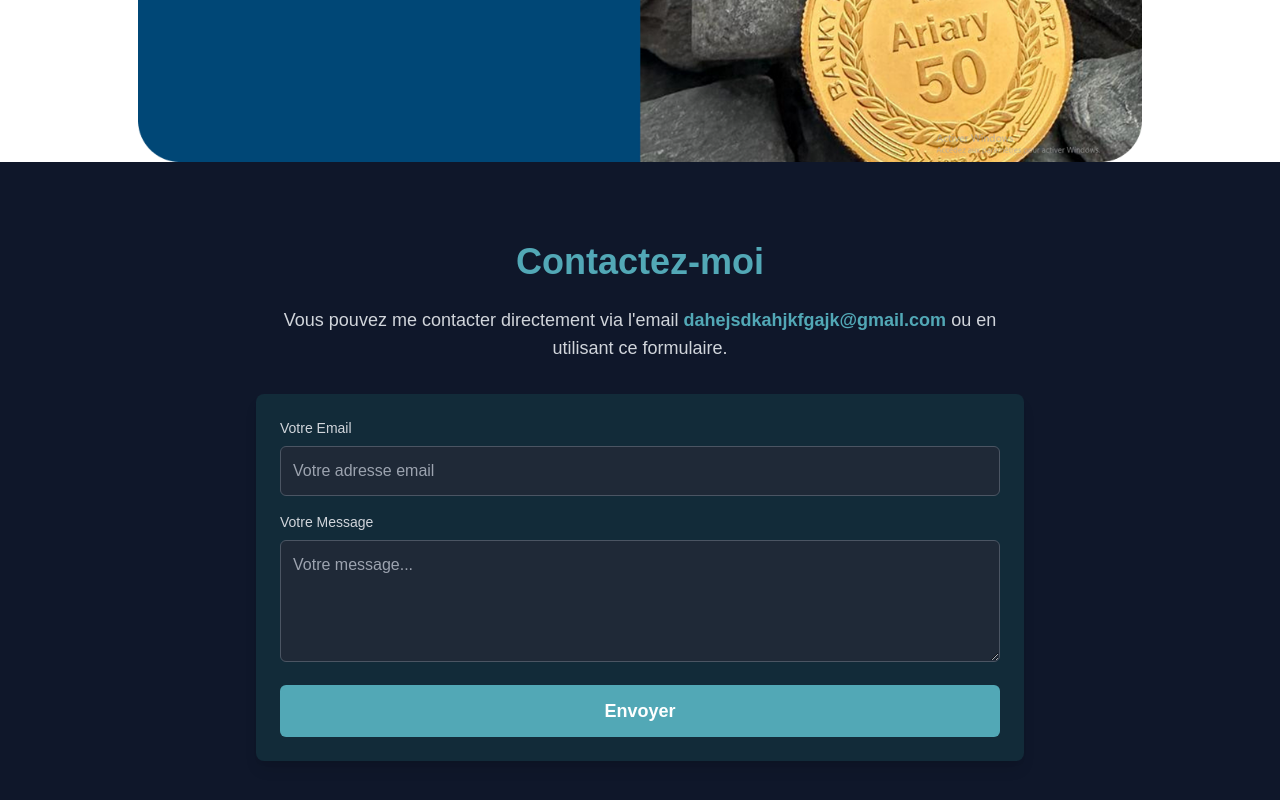
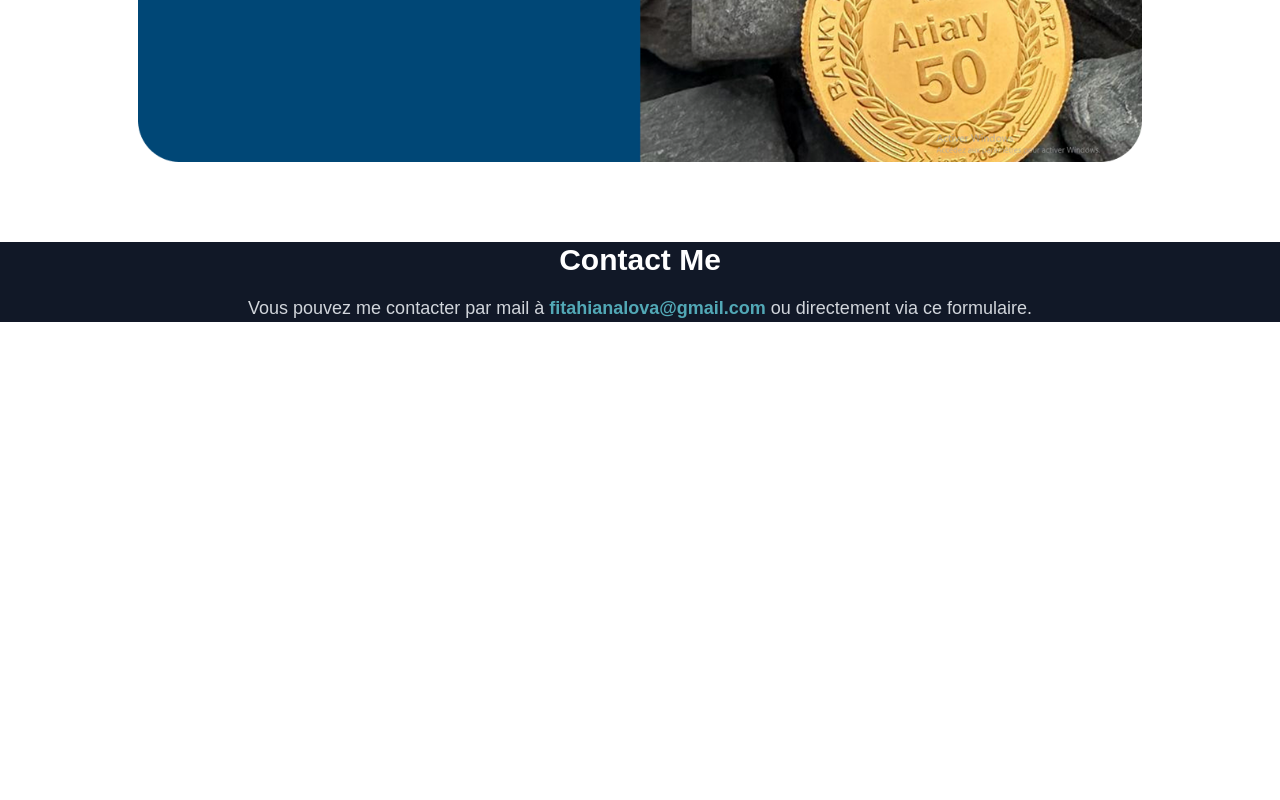
Before and after one commit to Mukkun007/PORTFOLIO-LOVA, a Next.js app: page / in a window 1280 px wide. Shown: the part 4743-5543 px from the top of the page. After the commit the page ends 5065 px from the top, so only its background shows below. Built offline with nearby package versions, Linux system fonts and the light colour scheme.

Commit message:
paragraphe contact me

```diff
--- a/src/app/page.tsx
+++ b/src/app/page.tsx
@@ -54,7 +54,7 @@ export default function Page() {
         <div id="projects">
           <Projects />
         </div>
-        <div id="cotacts">
+        <div id="contacts">
           <Contacts />
         </div>
         {/* <div id="code">
--- a/src/components/Contact.tsx
+++ b/src/components/Contact.tsx
@@ -3,101 +3,22 @@
 import { useState } from "react";
 
 const Contact = () => {
-  const [email, setEmail] = useState("");
-  const [message, setMessage] = useState("");
-  const [status, setStatus] = useState("");
-
-  const handleSubmit = async (e: React.FormEvent) => {
-    e.preventDefault();
-
-    const data = {
-      email,
-      message,
-    };
-
-    try {
-      const response = await fetch("/api/contact", {
-        method: "POST",
-        headers: {
-          "Content-Type": "application/json",
-        },
-        body: JSON.stringify(data),
-      });
-
-      if (response.ok) {
-        setStatus("Message envoyé avec succès !");
-        setEmail("");
-        setMessage("");
-      } else {
-        setStatus("Erreur lors de l'envoi du message.");
-      }
-    } catch (error) {
-      setStatus("Erreur de connexion.");
-    }
-  };
-
   return (
-    <section className="py-20 px-5 bg-[#0f172a] text-white">
-      <div className="max-w-3xl mx-auto text-center">
-        <h2 className="text-3xl sm:text-4xl font-bold mb-6 text-[#52a8b6]">
-          Contactez-moi
-        </h2>
-        <p className="text-lg text-gray-300 mb-8">
-          Vous pouvez me contacter directement via l'email{" "}
-          <a
-            href="mailto:dahejsdkahjkfgajk@gmail.com"
-            className="text-[#52a8b6] font-bold"
-          >
-            dahejsdkahjkfgajk@gmail.com
-          </a>{" "}
-          ou en utilisant ce formulaire.
-        </p>
-
-        {/* Formulaire */}
-        <form
-          className="bg-[#122b39] p-6 rounded-lg shadow-lg"
-          onSubmit={handleSubmit}
+    <div className="flex flex-col justify-center items-center bg-gray-900 text-white text-center mt-[5rem]">
+      <h1 className="font-bold text-3xl sm:text-[40px] md:text-[35px] lg:text-[40px] xl:text-3xl 2xl:text-[40px]">
+        Contact Me
+      </h1>
+      <p className="mt-4 text-lg text-center text-gray-300 ml-[3rem] mr-[3rem]">
+        Vous pouvez me contacter par mail à{" "}
+        <a
+          href="mailto:fitahianalova@gmail.com"
+          className="text-[#52a8b6] font-bold"
         >
-          <div className="mb-4">
-            <label className="block text-gray-300 text-left text-sm mb-2">
-              Votre Email
-            </label>
-            <input
-              type="email"
-              className="w-full p-3 rounded-md bg-gray-800 text-white border border-gray-600 focus:outline-none focus:ring-2 focus:ring-[#52a8b6]"
-              placeholder="Votre adresse email"
-              value={email}
-              onChange={(e) => setEmail(e.target.value)}
-              required
-            />
-          </div>
-
-          <div className="mb-4">
-            <label className="block text-gray-300 text-left text-sm mb-2">
-              Votre Message
-            </label>
-            <textarea
-              rows={4}
-              className="w-full p-3 rounded-md bg-gray-800 text-white border border-gray-600 focus:outline-none focus:ring-2 focus:ring-[#52a8b6]"
-              placeholder="Votre message..."
-              value={message}
-              onChange={(e) => setMessage(e.target.value)}
-              required
-            ></textarea>
-          </div>
-
-          <button
-            type="submit"
-            className="w-full bg-[#52a8b6] text-white py-3 rounded-md text-lg font-semibold hover:bg-[#265b6b] transition"
-          >
-            Envoyer
-          </button>
-
-          {/* Message de statut */}
-          {status && <p className="text-center mt-4 text-gray-300">{status}</p>}
-        </form>
-      </div>
-    </section>
+          fitahianalova@gmail.com
+        </a>{" "}
+        ou directement via ce formulaire.
+      </p>
+    </div>
   );
 };
 
```
